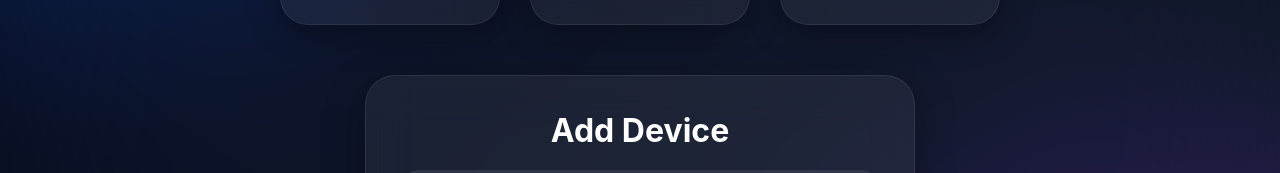
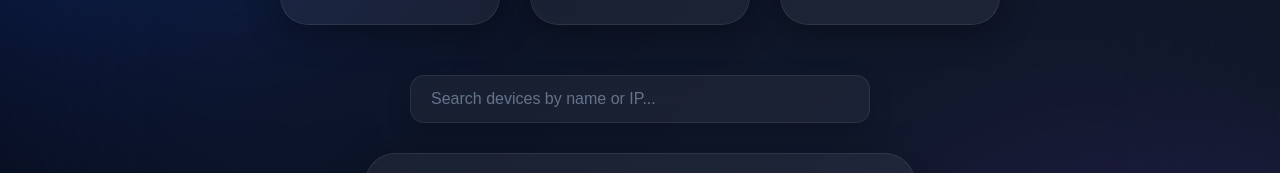
Before and after one commit to Keyvan1369/network-monitor-dashboard, a React (Vite) app in the folder client/: page / in a window 1280 px wide. Shown: the part 324-497 px from the top of the page. Built offline with nearby package versions, Linux system fonts and the light colour scheme; no server answers.

Commit message:
add search part

```diff
--- a/client/src/App.css
+++ b/client/src/App.css
@@ -303,3 +303,35 @@ header p {
   }
 
 }
+.search-container {
+  width: 100%;
+  max-width: 500px;
+  margin: 20px auto 30px auto;
+  padding: 0 20px;
+  box-sizing: border-box;
+}
+
+.search-input {
+  width: 100%;
+  padding: 14px 20px;
+  background: rgba(255, 255, 255, 0.05);
+  backdrop-filter: blur(10px);
+  -webkit-backdrop-filter: blur(10px);
+  border: 1px solid rgba(255, 255, 255, 0.08);
+  border-radius: 14px;
+  color: #ffffff;
+  font-size: 1rem;
+  outline: none;
+  transition: all 0.3s ease;
+  box-shadow: 0 8px 24px rgba(0, 0, 0, 0.15);
+}
+
+.search-input::placeholder {
+  color: #64748b;
+}
+
+.search-input:focus {
+  background: rgba(255, 255, 255, 0.08);
+  border-color: #6366f1;
+  box-shadow: 0 0 0 4px rgba(99, 102, 241, 0.2), 0 8px 24px rgba(0, 0, 0, 0.2);
+}
--- a/client/src/App.jsx
+++ b/client/src/App.jsx
@@ -8,8 +8,7 @@ import EditDeviceModal from "./components/EditDeviceModal";
 
 function App() {
   const [devices, setDevices] = useState([]);
-
-
+  const [searchQuery, setSearchQuery] = useState("");
   const [isModalOpen, setIsModalOpen] = useState(false);
   const [selectedDevice, setSelectedDevice] = useState(null);
 
@@ -31,17 +30,21 @@ function App() {
     };
   }, []);
 
-
   const handleEditClick = (device) => {
     setSelectedDevice(device);
     setIsModalOpen(true);
   };
 
-
   const handleModalClose = () => {
     setIsModalOpen(false);
     setSelectedDevice(null);
   };
+
+  const filteredDevices = devices.filter(
+    (device) =>
+      device.name.toLowerCase().includes(searchQuery.toLowerCase()) ||
+      device.ip.includes(searchQuery)
+  );
 
   const total = devices.length;
   const online = devices.filter((device) => device.status === "online").length;
@@ -71,10 +74,20 @@ function App() {
         </div>
       </section>
 
+      <div className="search-container">
+        <input
+          type="text"
+          placeholder="Search devices by name or IP..."
+          value={searchQuery}
+          onChange={(e) => setSearchQuery(e.target.value)}
+          className="search-input"
+        />
+      </div>
+
       <AddDevice />
 
       <section className="devices">
-        {devices.map((device) => (
+        {filteredDevices.map((device) => (
           <DeviceCard
             key={device.id}
             device={device}
@@ -82,7 +95,6 @@ function App() {
           />
         ))}
       </section>
-
 
       <EditDeviceModal
         isOpen={isModalOpen}
```
